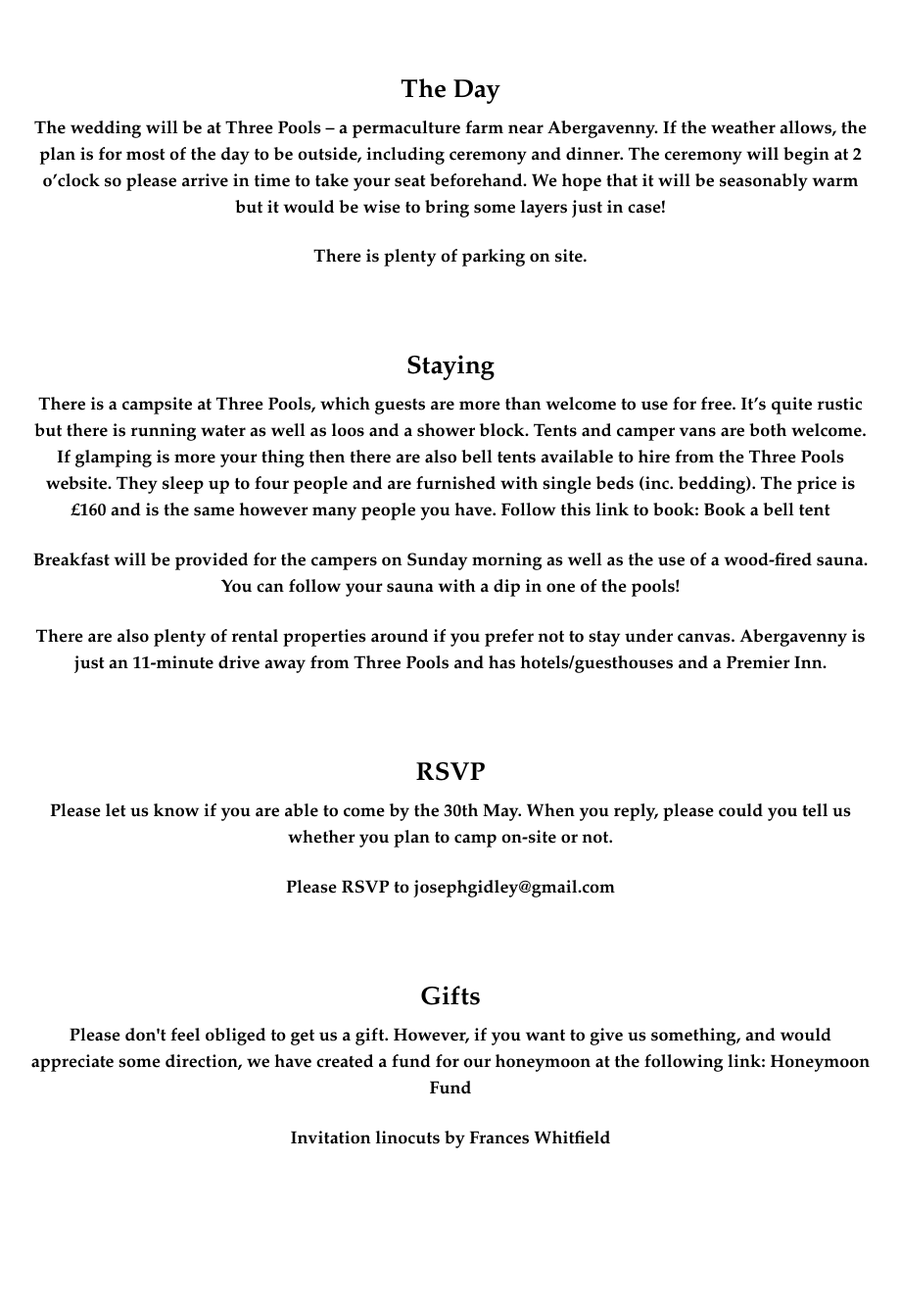
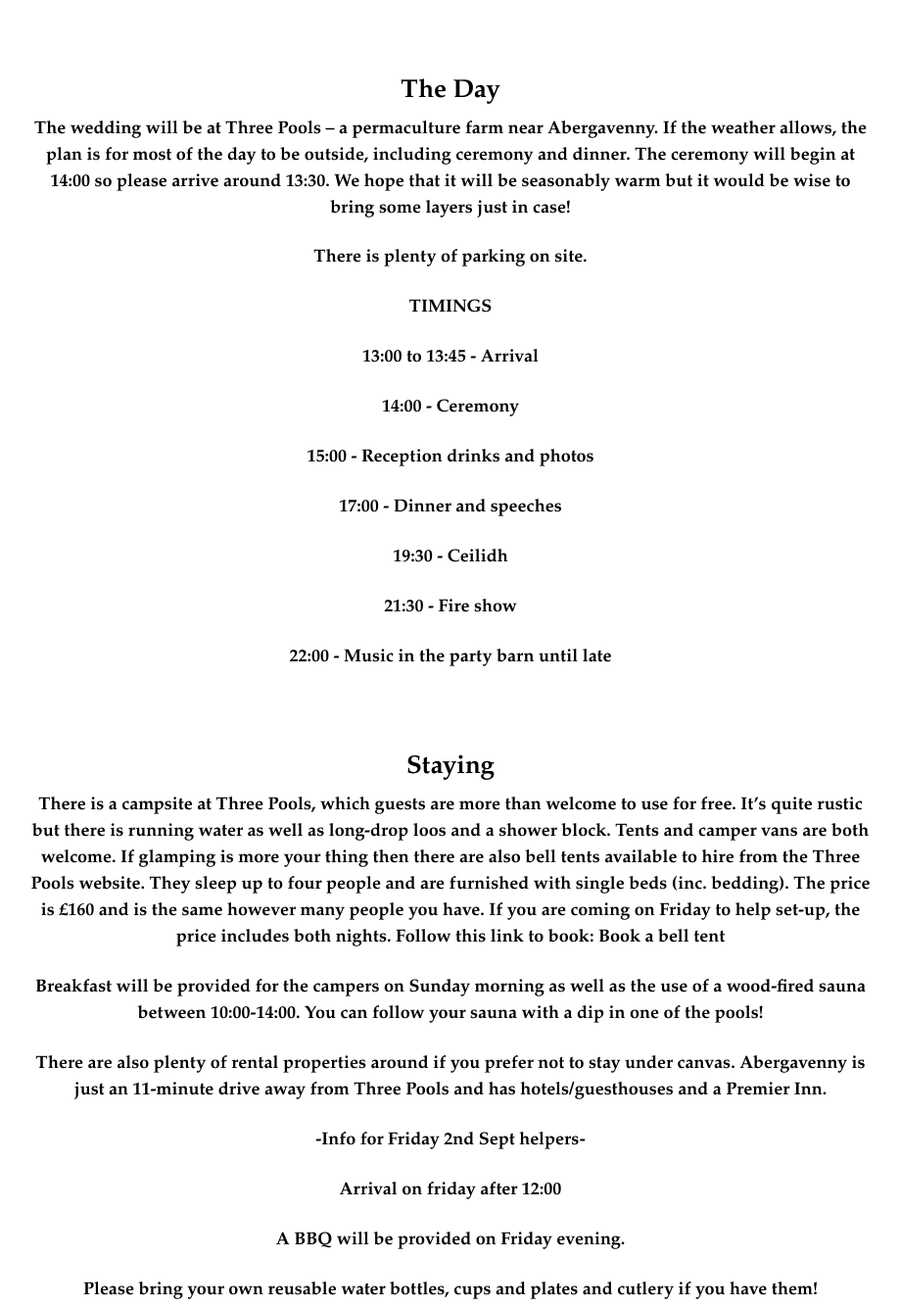
Before and after one commit to JoeGidley/JoeGidley.github.io, a plain HTML site: page wedding.html in a window 1280 px wide. Shown: the part 627-1961 px from the top of the page at 98% size, without its empty margins (180-1099 px from the left). Before the commit the page ends 1900 px from the top, so only its background shows below. Drawn offline with Linux system fonts and the light colour scheme.

Commit message:
Update wedding.html
new details

```diff
--- a/wedding.html
+++ b/wedding.html
@@ -1,4 +1,3 @@
-
 <html lang="en">
 
 <head>
@@ -140,14 +139,21 @@
             <h3>The Day</h3>
 
             <h4>The wedding will be at Three Pools – a permaculture farm near Abergavenny. If the weather allows, the
-                plan is for most of the day to be outside, including ceremony and dinner. The ceremony will begin at 2
-                o’clock so please arrive in time to take your seat beforehand. We hope that it will be seasonably warm
+                plan is for most of the day to be outside, including ceremony and dinner. The ceremony will begin at
+                14:00 so please arrive around 13:30. We hope that it will be seasonably warm
                 but it would be wise to bring some layers just in case!
 
                 <h4>There is plenty of parking on site.</h4>
 
+                <h4>TIMINGS</h4>
 
-
+                <h4>13:00 to 13:45 - Arrival</h4>
+                <h4>14:00 - Ceremony</h4>
+                <h4>15:00 - Reception drinks and photos</h4>
+                <h4>17:00 - Dinner and speeches</h4>
+                <h4>19:30 - Ceilidh</h4>
+                <h4>21:30 - Fire show</h4>
+                <h4>22:00 - Music in the party barn until late</h4>
                 </p>
         </section>
 
@@ -157,19 +163,25 @@
 
 
         <h4>There is a campsite at Three Pools, which guests are more than welcome to use for free. It’s quite rustic
-            but there is running water as well as loos and a shower block. Tents and camper vans are both welcome. If
-            glamping is more your thing then there are also bell tents available to hire from the Three Pools website.
+            but there is running water as well as long-drop loos and a shower block. Tents and camper vans are both
+            welcome. If glamping is more your thing then there are also bell tents available to hire from the Three Pools website.
             They sleep up to four people and are furnished with single beds (inc. bedding). The price is £160 and is the
-            same however many people you have. Follow this link to book: <a href="https://www.threepools.co.uk/event-details/isabel-joe-wedding-bell-tents">Book a bell tent</a>
+            same however many people you have. If you are coming on Friday to help set-up, the price includes both
+            nights.
+            Follow this link to book: <a
+                href="https://www.threepools.co.uk/event-details/isabel-joe-wedding-bell-tents">Book a bell tent</a>
         </h4>
 
-        <h4>Breakfast will be provided for the campers on Sunday morning as well as the use of a wood-fired sauna. You
-            can follow your sauna with a dip in one of the pools! </h4>
+        <h4>Breakfast will be provided for the campers on Sunday morning as well as the use of a wood-fired sauna
+            between 10:00-14:00. You can follow your sauna with a dip in one of the pools! </h4>
 
         <h4>There are also plenty of rental properties around if you prefer not to stay under canvas. Abergavenny is
             just an 11-minute drive away from Three Pools and has hotels/guesthouses and a Premier Inn.</h4>
 
-
+        <h4>-Info for Friday 2nd Sept helpers-</h4>
+            <h4>Arrival on friday after 12:00</h4>
+            <h4>A BBQ will be provided on Friday evening.</h4>
+            <h4>Please bring your own reusable water bottles, cups and plates and cutlery if you have them!</h4>
 
     </section>
 
@@ -183,7 +195,8 @@
         <h4>Please let us know if you are able to come by the 30th May. When you reply, please could you tell us whether
             you plan to camp on-site or not.</h4>
 
-        <h4>Please RSVP to <a href="mailto:josephgidley@gmail.com">josephgidley@gmail.com</a></p> </h4>
+        <h4>Please RSVP to <a href="mailto:josephgidley@gmail.com">josephgidley@gmail.com</a></p>
+        </h4>
 
 
     </section>
@@ -197,9 +210,11 @@
         <h3>Gifts</h3>
 
 
-    <h4>Please don't feel obliged to get us a gift. However, if you want to give us something, and would appreciate some direction, we have created a fund for our honeymoon at the following link: <a href="https://www.collectionpot.com/pot/1883858/">Honeymoon Fund</a></h4>
+        <h4>Please don't feel obliged to get us a gift. However, if you want to give us something, and would appreciate
+            some direction, we are taking contributions towards our Honeymoon in Costa Rica</a></h4>
 
-    <h4>Invitation linocuts by <a href="https://www.franceswhitfield.co.uk/">Frances Whitfield </a></h4> </h4>
+        <h4>Invitation linocuts by <a href="https://www.franceswhitfield.co.uk/">Frances Whitfield </a></h4>
+        </h4>
 
 
     </section>
```
Lines whose indentation alone changed are shown as unchanged.
